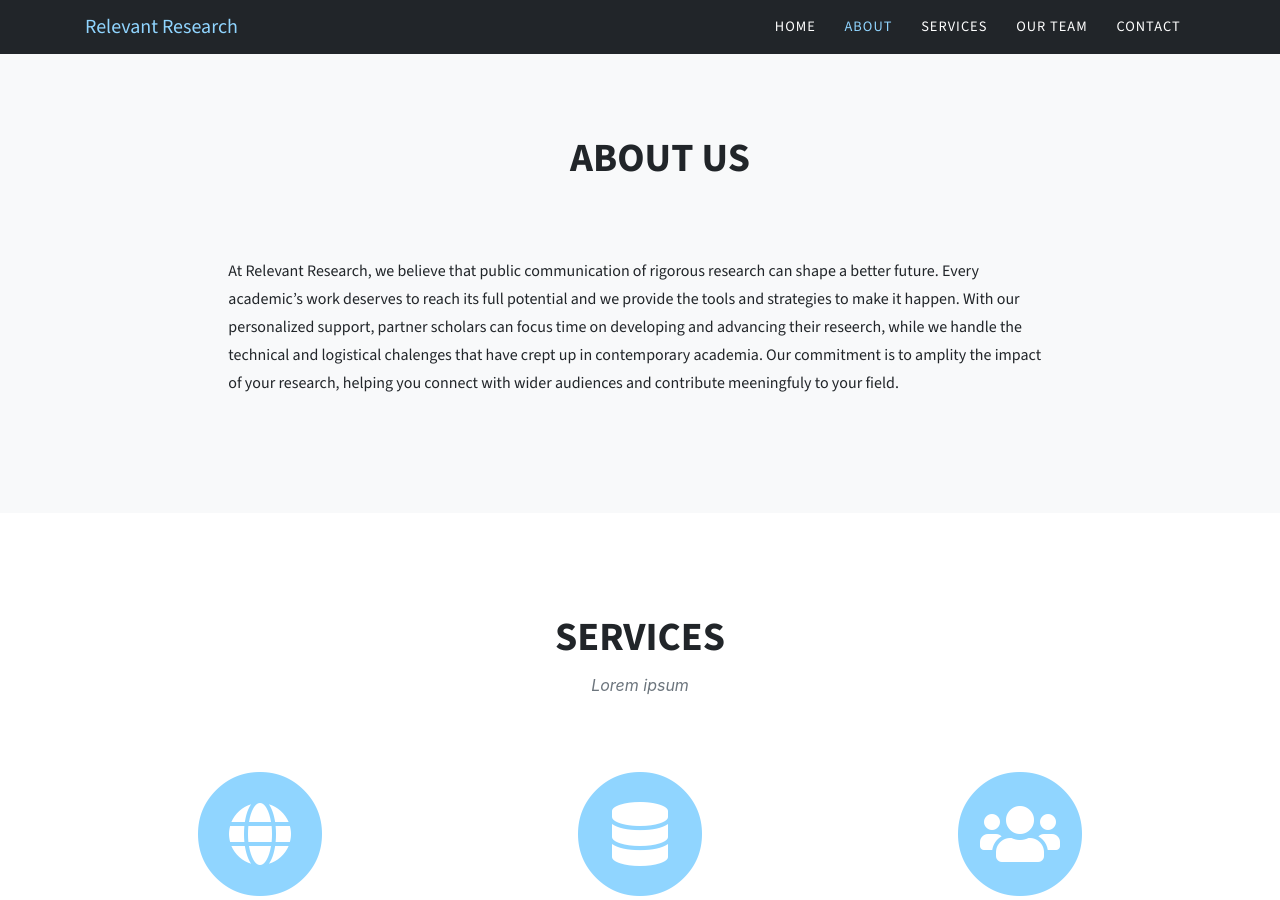
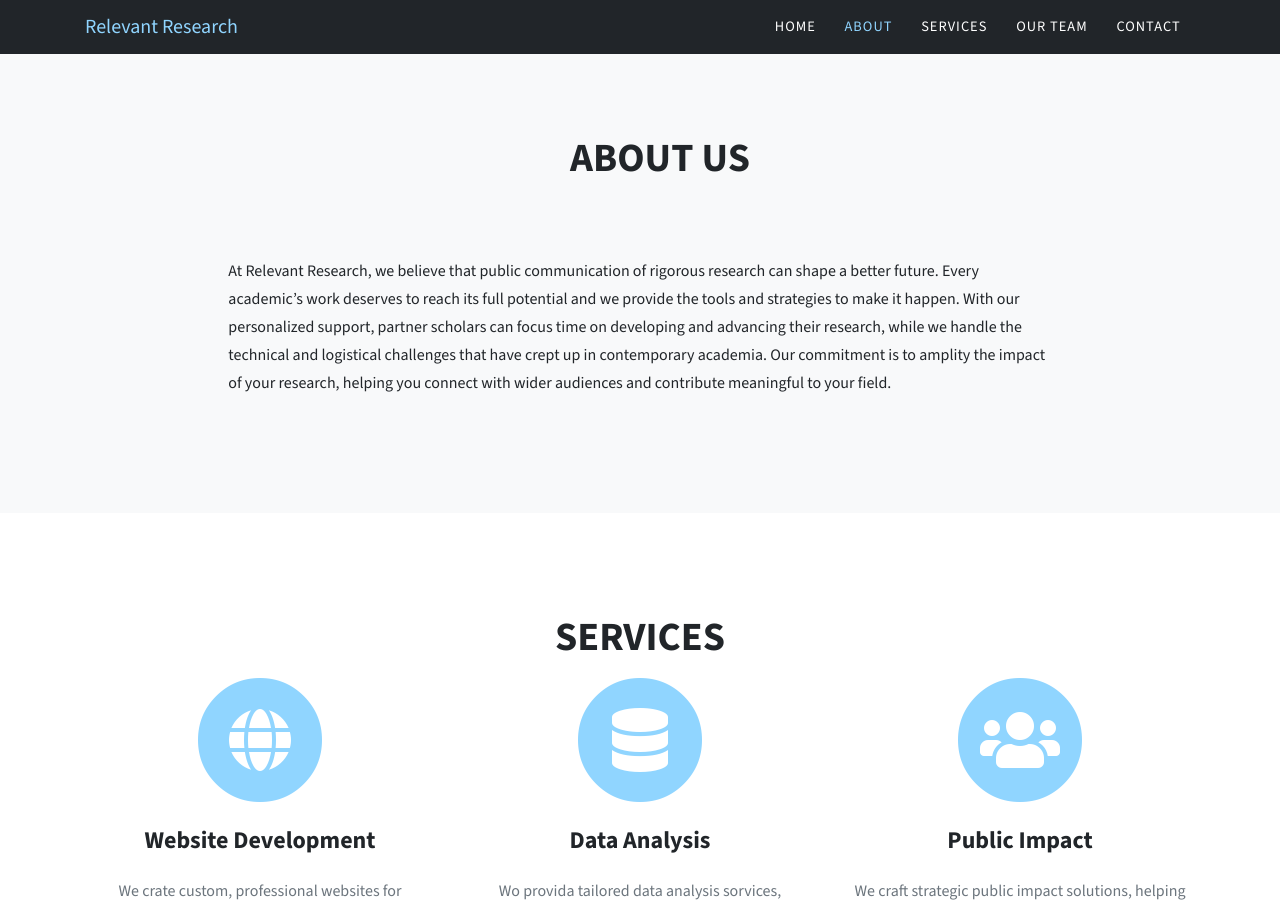
Before and after one commit to RelevantResearch/Relevant-research-website, a Jekyll site: the page built from index.md, in a window 1280 px wide and 900 px high, scrolled down 596 px. Built offline with Jekyll 4.4.1, drawn with Linux system fonts in a browser that asks for light colours; some web fonts are replaced; some of the changed text lies outside the part shown.

Commit message:
updated pics

```diff
--- a/_data/sitetext.yml
+++ b/_data/sitetext.yml
@@ -18,7 +18,7 @@
 
   services:
     title: "Services"
-    text: "Lorem ipsum"
+    text:
     section: services
     list:
       - title: "Website Development"
@@ -72,7 +72,7 @@
     title: "About Us"
     text:
     body: >
-      At Relevant Research, we believe that public communication of rigorous research can shape a better future. Every academic's work deserves to reach its full potential and we provide the tools and strategies to make it happen. With our personalized support, partner scholars can focus time on developing and advancing their reseerch, while we handle the technical and logistical chalenges that have crept up in contemporary academia. Our commitment is to amplity the impact of your research, helping you connect with wider audiences and contribute meeningfuly to your field.
+      At Relevant Research, we believe that public communication of rigorous research can shape a better future. Every academic's work deserves to reach its full potential and we provide the tools and strategies to make it happen. With our personalized support, partner scholars can focus time on developing and advancing their research, while we handle the technical and logistical challenges that have crept up in contemporary academia. Our commitment is to amplity the impact of your research, helping you connect with wider audiences and contribute meaningful to your field.
     section: about
 
   clients:
@@ -94,14 +94,14 @@
         logo: assets/img/clients/creative-market.jpg
 
   team:
-    title: "OUR AMAZING TEAM"
+    title: "OUR TEAM"
     text:
     subtext:
     section: team
     people:
       - name: "Austin Kocher"
         role: austin@relevant-research.com
-        image: assets/img/team/500x500.jpg
+        image: assets/img/team/austin.jpg
         social:
           - url: https://twitter.com
             icon: fab fa-twitter
@@ -111,7 +111,7 @@
             icon: fab fa-linkedin-in
       - name: "Adam Sawyer"
         role: adam@relevent-research.com
-        image: assets/img/team/500x500.jpg
+        image: assets/img/team/Adam.jpg
         social:
           - url: https://twitter.com
             icon: fab fa-twitter
@@ -121,7 +121,7 @@
             icon: fab fa-linkedin-in
       - name: "Riwaj Chalise"
         role: riwaj@relevent-research.com
-        image: assets/img/team/500x500.jpg
+        image: assets/img/team/riwaj.jpeg
         social:
           - url: https://twitter.com
             icon: fab fa-twitter
@@ -173,7 +173,7 @@
 
   services:
     title: "Servicios"
-    text: "Lorem ipsum"
+    text:
     section: servicios
     list:
       - title: "Comercio Electrónico"
```
Also changed, not shown: assets/img/team/austin.jpg (added), assets/img/team/riwaj.jpeg (added), 1 other file.
